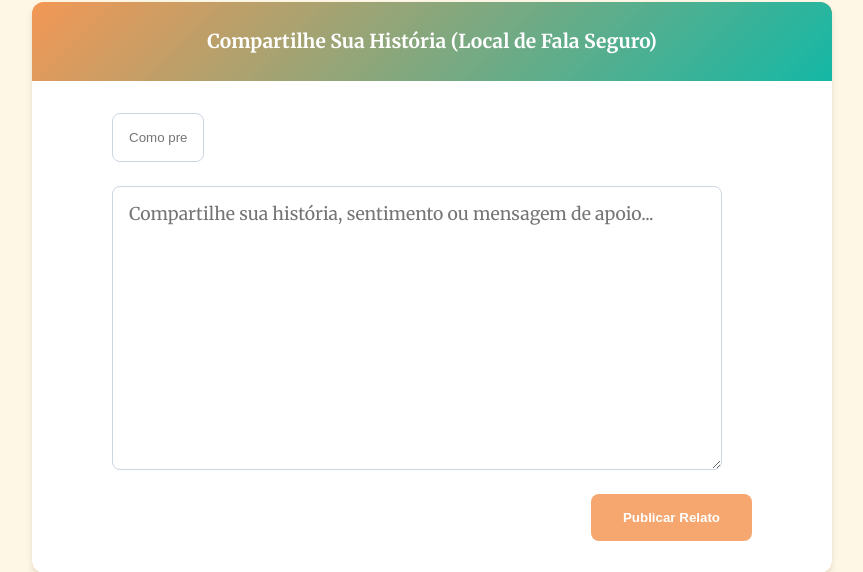
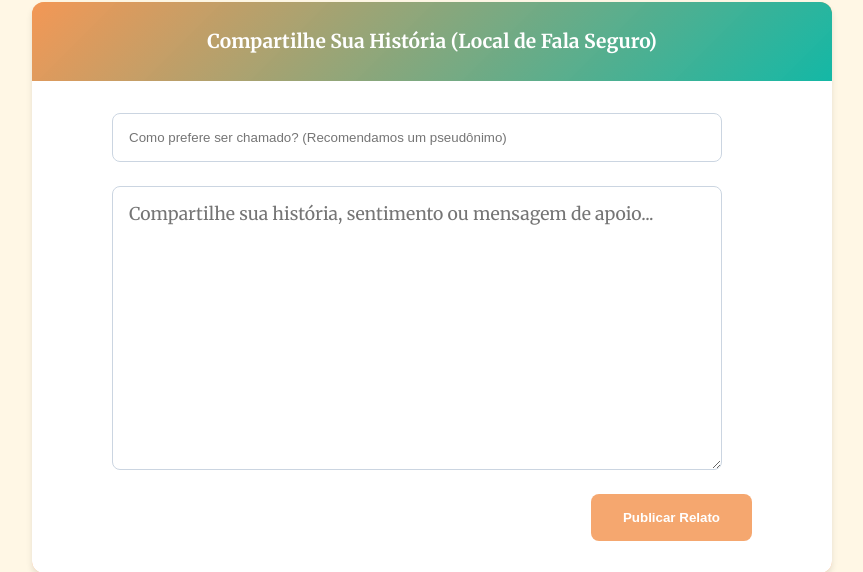
Before and after one commit to AqueleSales/trabalho_teo, a Flask app: page /vivencias in a window 1280 px wide; the page is wider, and only the part inside the window is pictured. Shown: the part 2288-2860 px from the top of that part, without its empty margins (208-1071 px from the left). Run offline with Flask 3, Linux system fonts and the light colour scheme; some libraries are stand-ins or nearby versions; some web fonts are replaced.

Commit message:
indo para o final

```diff
--- a/templates/vivencias.html
+++ b/templates/vivencias.html
@@ -129,7 +129,7 @@
         <form id="form-mural" class="form-comentario" style="background: #fff; padding: 2rem 5rem; display: flex; flex-direction: column; gap: 1.5rem;">
 
             <!-- Width voltou para 100% -->
-            <input type="text" id="input-nome" placeholder="Como prefere ser chamado? (Recomendamos um pseudônimo)" required style="font-weight: 500; padding: 1rem; border: 1px solid #cbd5e1; border-radius: 8px; width: 09%;">
+            <input type="text" id="input-nome" placeholder="Como prefere ser chamado? (Recomendamos um pseudônimo)" required style="font-weight: 500; padding: 1rem; border: 1px solid #cbd5e1; border-radius: 8px; width: 90%;">
 
             <!-- Width voltou para 100% -->
             <textarea id="input-mensagem" placeholder="Compartilhe sua história, sentimento ou mensagem de apoio..." required style="min-height: 250px; resize: vertical; padding: 1rem; border: 1px solid #cbd5e1; border-radius: 8px; width: 90%; font-family: inherit; font-size: 1.1rem;"></textarea>
```
